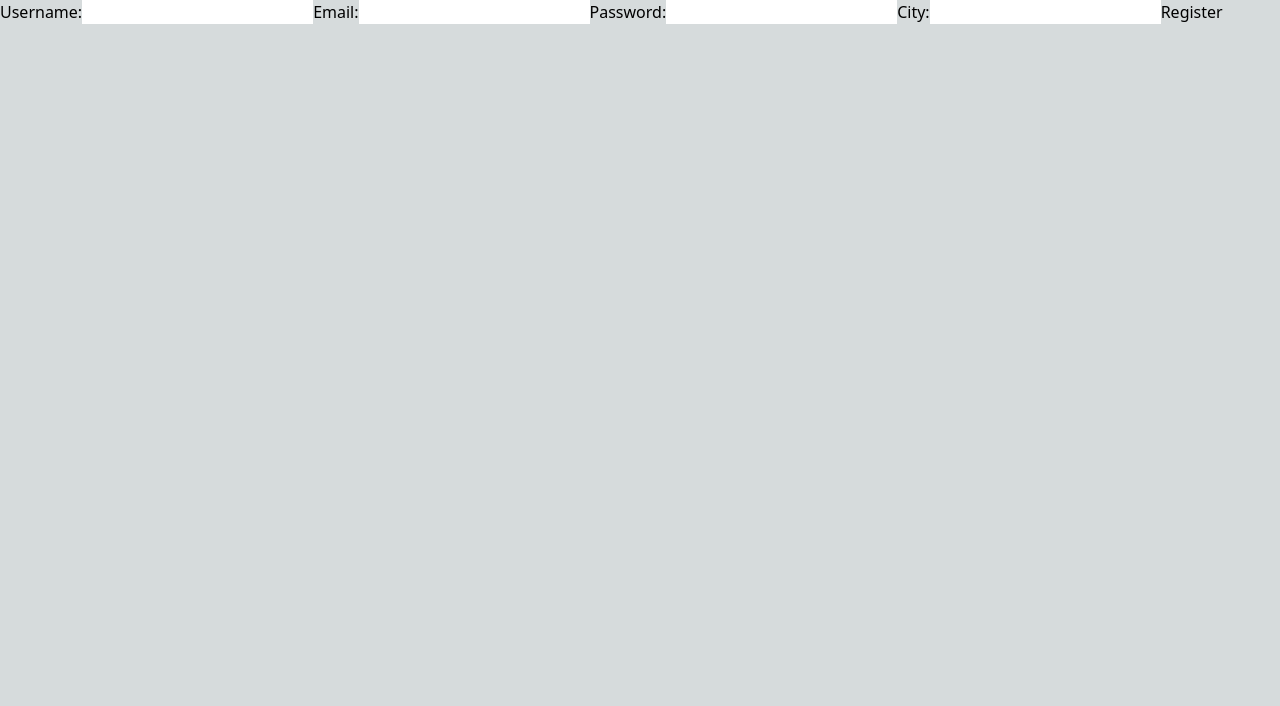
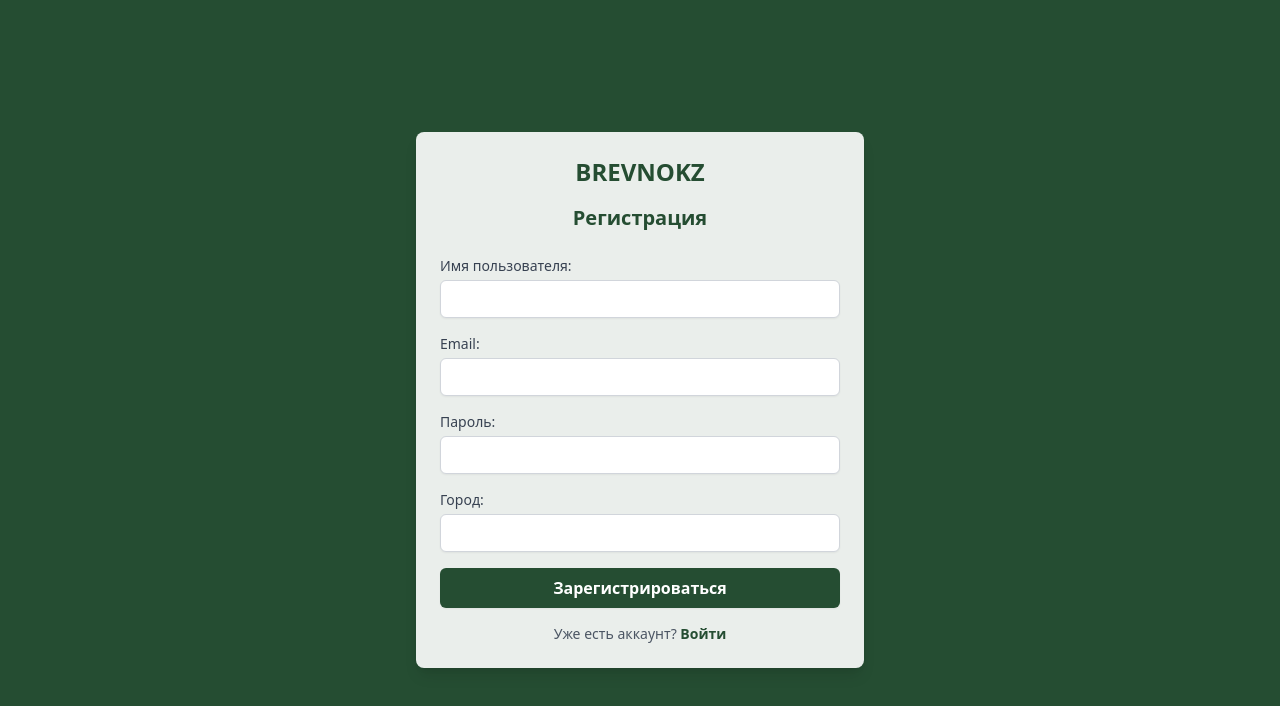
Before and after one commit to AlanC8/brevnokz, a Next.js app in the folder front/: page /auth/register in a window 1280 px wide. Shown: the top 706 px of the page. Built offline with nearby package versions, Linux system fonts and the light colour scheme.

Commit message:
'seccom'

```diff
--- a/front/app/component/Header.tsx
+++ b/front/app/component/Header.tsx
@@ -6,14 +6,20 @@ const Navigation: React.FC = () => {
   return (
     <header className={'flex items-center justify-between bg-customGreen h-[64px]'}>
       <span className='pl-[20px] text-white'>
-          title
+        title
       </span>
       <ul className={'flex gap-5 pr-5 items-center'}>
         <LanguageSwitcher />
-        <li><Link href="/">
-          <img src='icons/notification.svg'/>
-        </Link></li>
-
+        <li>
+          <Link href="/notifications">
+            <img src='icons/notification.svg' alt="Notifications" />
+          </Link>
+        </li>
+        <li>
+          <Link href="/auth/login" className='text-white'>
+            Вход
+          </Link>
+        </li>
       </ul>
     </header>
   );
--- a/front/pages/auth/login.tsx
+++ b/front/pages/auth/login.tsx
@@ -1,6 +1,7 @@
 'use client';
 
 import React, { useState } from 'react';
+import Link from 'next/link';
 
 export default function LoginPage() {
   const [email, setEmail] = useState('');
@@ -37,35 +38,51 @@ export default function LoginPage() {
   };
 
   return (
-    <div className="login-page h-screen w-screen flex flex-col justify-center bg-gray-200">
-      <div className="flex gap-1 items-center mx-auto">
-        <a>
-          <img src="/vercel.svg" className="" width='200px'/>
-        </a>
+    <div className="h-screen flex items-center justify-center bg-[#254D32] p-4">
+      <div className="w-full max-w-md p-6 rounded-lg shadow-lg bg-white bg-opacity-90">
+        <div className="text-center text-2xl font-bold text-[#254D32] mb-4">
+          BREVNOKZ
         </div>
-      <div className="flex flex-col justify-center w-[500px] min-h-[400px] rounded-xl shadow-md my-20 mx-auto bg-white">
-        <h1 className="text-center text-1.5xl text-gray-800 font-medium leading-none m-[15px]">
-          C возвращением!
-        </h1>
-        <form onSubmit={handleSubmit} className="login-form">
-        <label htmlFor="email">Email:</label>
+        <h1 className="text-xl font-bold text-[#254D32] mb-4 text-center">С возвращением!</h1>
+        {error && <p className="text-red-500 text-center mb-4">{error}</p>}
+        <form onSubmit={handleSubmit} className="space-y-4">
+          <div>
+            <label htmlFor="email" className="block text-sm font-medium text-gray-700">Email:</label>
             <input
               type="email"
               id="email"
               value={email}
               onChange={(e) => setEmail(e.target.value)}
               required
+              className="mt-1 block w-full px-3 py-2 border border-gray-300 rounded-md shadow-sm focus:outline-none focus:ring-1 focus:ring-[#254D32] sm:text-sm"
             />
-        <label htmlFor="password">Password:</label>
+          </div>
+          <div>
+            <label htmlFor="password" className="block text-sm font-medium text-gray-700">Пароль:</label>
             <input
               type="password"
               id="password"
               value={password}
               onChange={(e) => setPassword(e.target.value)}
               required
+              className="mt-1 block w-full px-3 py-2 border border-gray-300 rounded-md shadow-sm focus:outline-none focus:ring-1 focus:ring-[#254D32] sm:text-sm"
             />
-        <button type="submit">Login</button>
+          </div>
+          <button
+            type="submit"
+            className="w-full py-2 px-4 bg-[#254D32] text-white font-semibold rounded-md shadow-sm hover:bg-[#1a3a22] focus:outline-none focus:ring-2 focus:ring-offset-2 focus:ring-[#254D32]"
+          >
+            Вход
+          </button>
         </form>
+        <div className="mt-4 text-center">
+          <p className="text-sm text-gray-600">
+            Нет аккаунта?{' '}
+            <Link href="/auth/register" className="text-[#254D32] font-semibold">
+              Зарегистрируйтесь
+            </Link>
+          </p>
+        </div>
       </div>
     </div>
   );
--- a/front/pages/auth/register.tsx
+++ b/front/pages/auth/register.tsx
@@ -1,6 +1,7 @@
 'use client';
 
 import React, { useState } from 'react';
+import Link from 'next/link';
 
 export default function RegisterPage() {
   const [username, setUsername] = useState('');
@@ -31,7 +32,7 @@ export default function RegisterPage() {
         console.log('Registration successful');
       } else {
         // Handle registration failure
-        setError('Registration failed');
+        setError('Failed to register');
       }
     } catch (error) {
       setError('An error occurred during registration');
@@ -39,43 +40,74 @@ export default function RegisterPage() {
   };
 
   return (
-    <div className="register-page">
-      {error && <div className="error-message">{error}</div>}
-      <form onSubmit={handleSubmit} className="register-form">
-        <label htmlFor="username">Username:</label>
+    <div className="h-screen flex items-center justify-center bg-[#254D32] p-4">
+      <div className="w-full max-w-md p-6 rounded-lg shadow-lg bg-white bg-opacity-90">
+        <div className="text-center text-2xl font-bold text-[#254D32] mb-4">
+          BREVNOKZ
+        </div>
+        <h1 className="text-xl font-bold text-[#254D32] mb-6 text-center">Регистрация</h1>
+        {error && <p className="text-red-500 text-center mb-4">{error}</p>}
+        <form onSubmit={handleSubmit} className="space-y-4">
+          <div>
+            <label htmlFor="username" className="block text-sm font-medium text-gray-700">Имя пользователя:</label>
             <input
               type="text"
               id="username"
               value={username}
               onChange={(e) => setUsername(e.target.value)}
               required
+              className="mt-1 block w-full px-3 py-2 border border-gray-300 rounded-md shadow-sm focus:outline-none focus:ring-1 focus:ring-[#254D32] sm:text-sm"
             />
-        <label htmlFor="email">Email:</label>
+          </div>
+          <div>
+            <label htmlFor="email" className="block text-sm font-medium text-gray-700">Email:</label>
             <input
               type="email"
               id="email"
               value={email}
               onChange={(e) => setEmail(e.target.value)}
               required
+              className="mt-1 block w-full px-3 py-2 border border-gray-300 rounded-md shadow-sm focus:outline-none focus:ring-1 focus:ring-[#254D32] sm:text-sm"
             />
-        <label htmlFor="password">Password:</label>
+          </div>
+          <div>
+            <label htmlFor="password" className="block text-sm font-medium text-gray-700">Пароль:</label>
             <input
               type="password"
               id="password"
               value={password}
               onChange={(e) => setPassword(e.target.value)}
               required
+              className="mt-1 block w-full px-3 py-2 border border-gray-300 rounded-md shadow-sm focus:outline-none focus:ring-1 focus:ring-[#254D32] sm:text-sm"
             />
-        <label htmlFor="city">City:</label>
+          </div>
+          <div>
+            <label htmlFor="city" className="block text-sm font-medium text-gray-700">Город:</label>
             <input
               type="text"
               id="city"
               value={city}
               onChange={(e) => setCity(e.target.value)}
               required
+              className="mt-1 block w-full px-3 py-2 border border-gray-300 rounded-md shadow-sm focus:outline-none focus:ring-1 focus:ring-[#254D32] sm:text-sm"
             />
-        <button type="submit">Register</button>
+          </div>
+          <button
+            type="submit"
+            className="w-full py-2 px-4 bg-[#254D32] text-white font-semibold rounded-md shadow-sm hover:bg-[#1a3a22] focus:outline-none focus:ring-2 focus:ring-offset-2 focus:ring-[#254D32]"
+          >
+            Зарегистрироваться
+          </button>
         </form>
+        <div className="mt-4 text-center">
+          <p className="text-sm text-gray-600">
+            Уже есть аккаунт?{' '}
+            <Link href="/auth/login" className="text-[#254D32] font-semibold">
+              Войти
+            </Link>
+          </p>
+        </div>
+      </div>
     </div>
   );
 }
```
Lines whose indentation alone changed are shown as unchanged.
